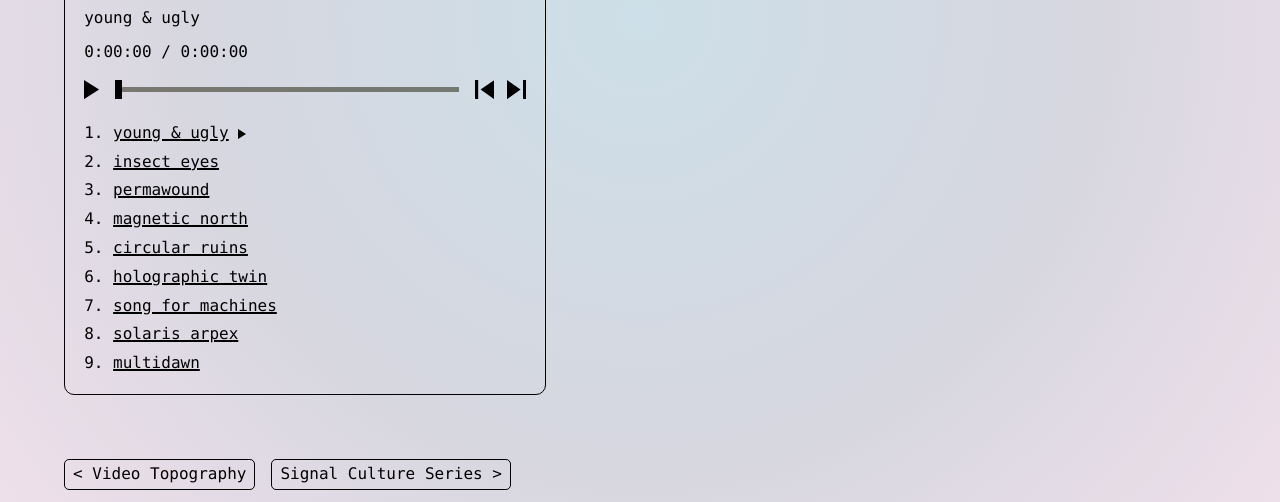
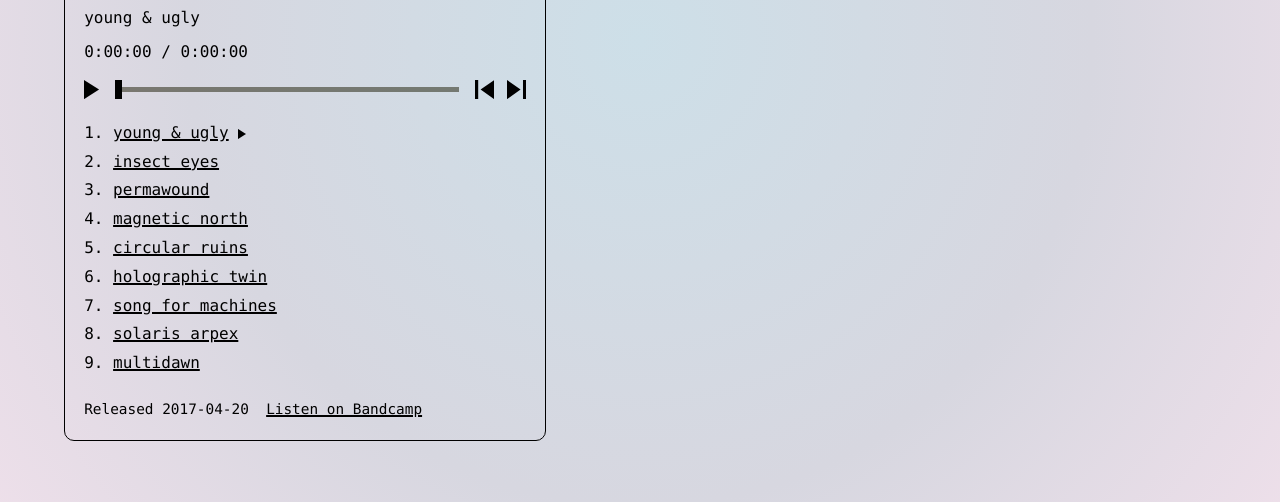
Before and after one commit to palomakop/palomakop.tv-11ty, an Eleventy site: page src/work/sleepwalks-tapes.md in a window 1280 px wide. Shown: the part 618-1120 px from the top of the page. Built offline with nearby package versions, Linux system fonts and the light colour scheme; Eleventy itself is replaced by a stand-in of ours; files that its build step writes are made by us from their sources; a web font is replaced by a local one; what prettier would draw is missing.

Commit message:
added player caption

```diff
--- a/src/css/musicplayer.css
+++ b/src/css/musicplayer.css
@@ -189,3 +189,12 @@ music-player .playlist-wrap li.sel::after {
   display: inline-block;
   position:absolute;
 }
+
+music-player .player-caption {
+  font-size:var(--small-font-size);
+  font-weight:var(--black-weight);
+  margin-top:1.6em;
+  display:flex;
+  flex-wrap:wrap;
+  gap:0 2ch;
+}
--- a/src/work/sleepwalks-tapes.md
+++ b/src/work/sleepwalks-tapes.md
@@ -52,6 +52,9 @@ musicPlayer: true
       <li><a href="https://s3.amazonaws.com/palomakop.tv/works/sleepwalks-tapes/young-and-ugly/08_solaris_arpex.mp3">solaris arpex</a></li>
       <li><a href="https://s3.amazonaws.com/palomakop.tv/works/sleepwalks-tapes/young-and-ugly/09_multidawn.mp3">multidawn</a></li>
       </ol>
+      <div class="player-caption">
+        <span>Released 2017-04-20</span><span><a href="https://palomakop.bandcamp.com/album/young-ugly" target="_blank" rel="noopener">Listen on Bandcamp</a></span>
+      </div>
     </div>
   </div>
 </div>
```
Also changed, not shown: 6 other files.
